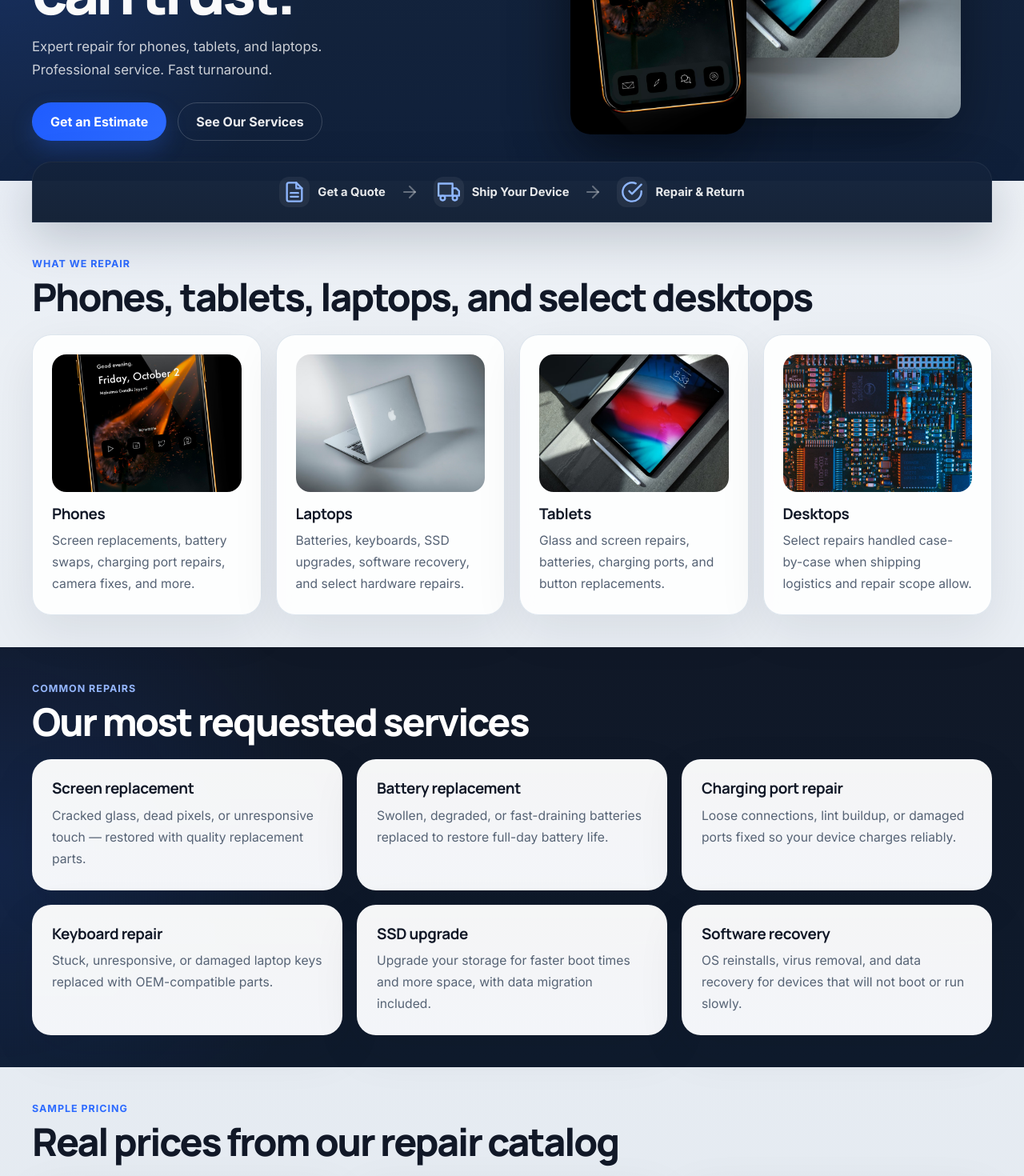
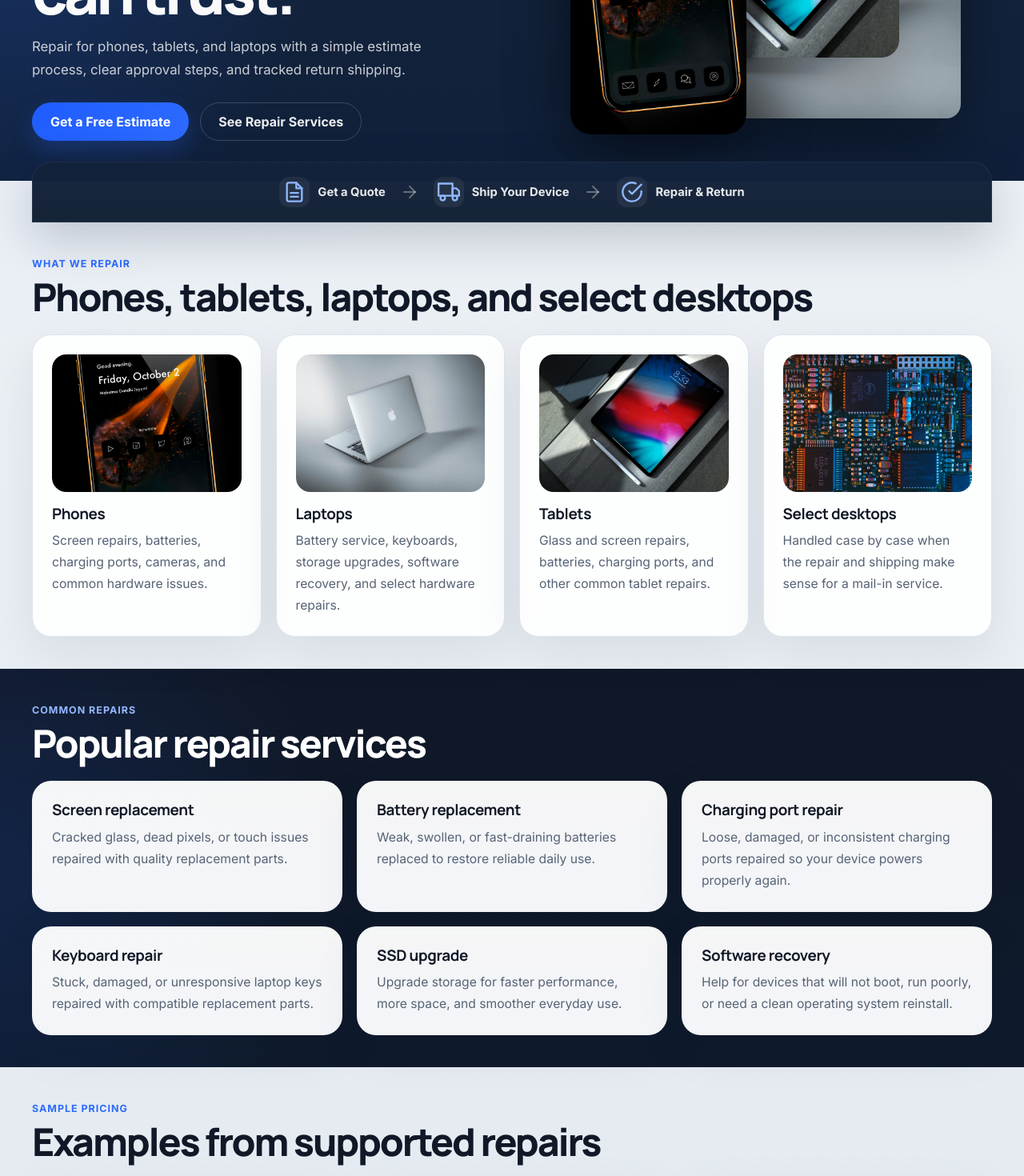
Before and after one commit to kkoly10/repair-center, a Next.js app: page / in a window 1280 px wide. Shown: the part 460-1930 px from the top of the page at 80% size. Built offline with nearby package versions, Linux system fonts and the light colour scheme; no server answers.

Commit message:
Update page.js

```diff
--- a/app/page.js
+++ b/app/page.js
@@ -5,22 +5,22 @@ import { REPAIR_CATALOG } from '../lib/repairCatalog'
 const deviceCards = [
   {
     title: 'Phones',
-    text: 'Screen replacements, battery swaps, charging port repairs, camera fixes, and more.',
+    text: 'Screen repairs, batteries, charging ports, cameras, and common hardware issues.',
     image: '/images/phone-repair.jpg',
   },
   {
     title: 'Laptops',
-    text: 'Batteries, keyboards, SSD upgrades, software recovery, and select hardware repairs.',
+    text: 'Battery service, keyboards, storage upgrades, software recovery, and select hardware repairs.',
     image: '/images/laptop-open.jpg',
   },
   {
     title: 'Tablets',
-    text: 'Glass and screen repairs, batteries, charging ports, and button replacements.',
+    text: 'Glass and screen repairs, batteries, charging ports, and other common tablet repairs.',
     image: '/images/tablet-product.jpg',
   },
   {
-    title: 'Desktops',
-    text: 'Select repairs handled case-by-case when shipping logistics and repair scope allow.',
+    title: 'Select desktops',
+    text: 'Handled case by case when the repair and shipping make sense for a mail-in service.',
     image: '/images/circuit-dark.jpg',
   },
 ]
@@ -28,27 +28,27 @@ const deviceCards = [
 const commonRepairs = [
   {
     title: 'Screen replacement',
-    text: 'Cracked glass, dead pixels, or unresponsive touch — restored with quality replacement parts.',
+    text: 'Cracked glass, dead pixels, or touch issues repaired with quality replacement parts.',
   },
   {
     title: 'Battery replacement',
-    text: 'Swollen, degraded, or fast-draining batteries replaced to restore full-day battery life.',
+    text: 'Weak, swollen, or fast-draining batteries replaced to restore reliable daily use.',
   },
   {
     title: 'Charging port repair',
-    text: 'Loose connections, lint buildup, or damaged ports fixed so your device charges reliably.',
+    text: 'Loose, damaged, or inconsistent charging ports repaired so your device powers properly again.',
   },
   {
     title: 'Keyboard repair',
-    text: 'Stuck, unresponsive, or damaged laptop keys replaced with OEM-compatible parts.',
+    text: 'Stuck, damaged, or unresponsive laptop keys repaired with compatible replacement parts.',
   },
   {
     title: 'SSD upgrade',
-    text: 'Upgrade your storage for faster boot times and more space, with data migration included.',
+    text: 'Upgrade storage for faster performance, more space, and smoother everyday use.',
   },
   {
     title: 'Software recovery',
-    text: 'OS reinstalls, virus removal, and data recovery for devices that will not boot or run slowly.',
+    text: 'Help for devices that will not boot, run poorly, or need a clean operating system reinstall.',
   },
 ]
 
@@ -68,17 +68,16 @@ export default function HomePage() {
             <div className='hero-full-eyebrow'>Premium mail-in device repair</div>
             <h1>Mail-in device repair you can trust.</h1>
             <p>
-              Expert repair for phones, tablets, and laptops.
-              <br />
-              Professional service. Fast turnaround.
+              Repair for phones, tablets, and laptops with a simple estimate process,
+              clear approval steps, and tracked return shipping.
             </p>
 
             <div className='hero-actions-row'>
               <Link href='/estimate' className='button button-primary'>
-                Get an Estimate
+                Get a Free Estimate
               </Link>
               <Link href='/repairs' className='button button-outline'>
-                See Our Services
+                See Repair Services
               </Link>
             </div>
           </div>
@@ -251,7 +250,7 @@ export default function HomePage() {
           <div className='section-head'>
             <div>
               <div className='kicker kicker-dark-section'>Common repairs</div>
-              <h2 className='section-title section-title-light'>Our most requested services</h2>
+              <h2 className='section-title section-title-light'>Popular repair services</h2>
             </div>
           </div>
 
@@ -271,7 +270,7 @@ export default function HomePage() {
           <div className='section-head'>
             <div>
               <div className='kicker'>Sample pricing</div>
-              <h2 className='section-title'>Real prices from our repair catalog</h2>
+              <h2 className='section-title'>Examples from supported repairs</h2>
             </div>
           </div>
 
@@ -297,9 +296,9 @@ export default function HomePage() {
           <div className='cta-strip'>
             <div>
               <div className='kicker'>Ready to start?</div>
-              <h3 className='card-title'>Get your free estimate in two minutes.</h3>
+              <h3 className='card-title'>Get your free estimate in a few minutes.</h3>
               <p className='muted'>
-                No account needed. Upload photos of your device and we&apos;ll send you a detailed quote.
+                Upload photos of your device and we&apos;ll review the repair request with you.
               </p>
             </div>
             <div className='inline-actions'>
```
